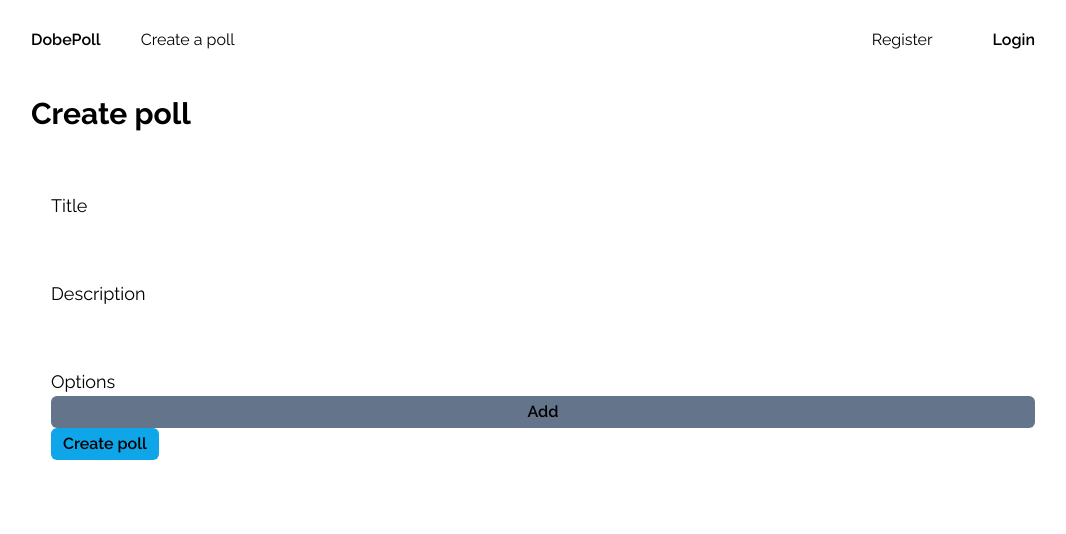
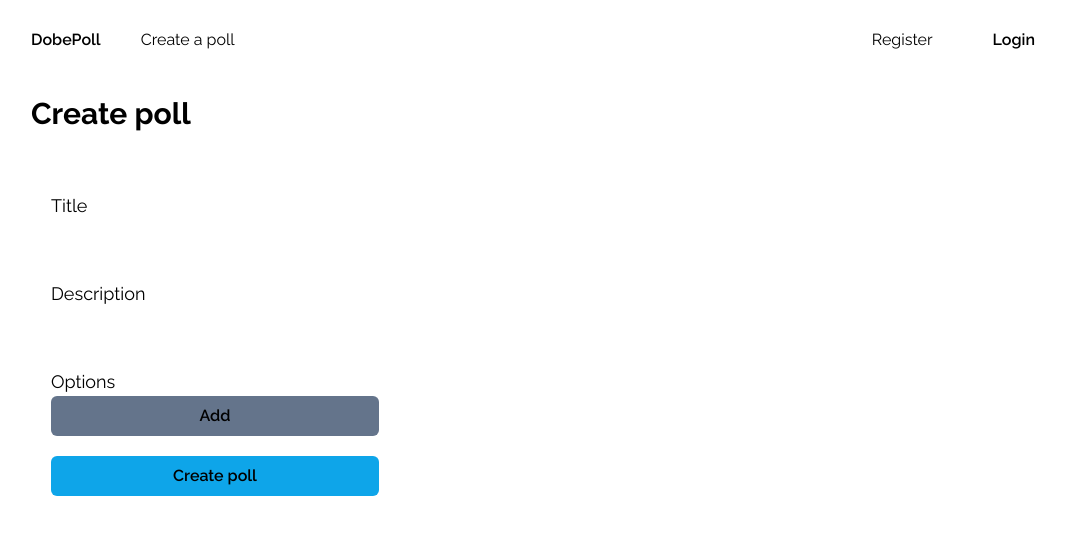
Before and after one commit to VVKDO98/dobepoll, a React (Vite) app in the folder packages/app/: page /create in a window 1280 px wide. Shown: the top 534 px of the page, without its empty margins (97-1163 px from the left). Built offline with nearby package versions, Linux system fonts and the light colour scheme.

Commit message:
Refactor button component

```diff
--- a/packages/app/src/components/Button.jsx
+++ b/packages/app/src/components/Button.jsx
@@ -1,7 +1,16 @@
 import React from 'react'
 import { Link } from 'react-router-dom'
 
-const Button = ({ content, link, secondary }) => {
+const Button = ({ nolink, content, link, secondary, event }) => {
+  if (nolink) {
+    return <button
+              className={secondary ? 'w-1/3 h-10 bg-slate-500 rounded-md font-semibold' : 'w-1/3 h-10 bg-sky-500 rounded-md font-semibold'}
+              onClick={() => console.log('Herlo')}
+            >
+              {content}
+            </button>
+  }
+
   return (
     <button className={secondary ? 'w-1/3 h-10 bg-slate-500 rounded-md font-semibold' : 'w-1/3 h-10 bg-sky-500 rounded-md font-semibold'}>
       <Link to={link}>{content}</Link>
--- a/packages/app/src/components/CreatePollComp.jsx
+++ b/packages/app/src/components/CreatePollComp.jsx
@@ -1,18 +1,17 @@
 import React from 'react'
+import Button from './Button'
 import Input from './Input'
 
 const CreatePollComp = () => {
   return (
     <div className='w-full p-5 dark:bg-slate-600 rounded-md'>
-      <form action="" className='w-full h-full'>
-        <Input name={'Title'} value={'title'}/>
-        <Input name={'Description'} value={'description'}/>
-        <div className='flex flex-col'>
-          <p className='text-lg'>Options</p>
-          <button className='py-1 px-3 bg-slate-500 rounded-md font-semibold'>Add</button>
-        </div>
-        <button type='submit' className='py-1 px-3 bg-sky-500 rounded-md font-semibold'>Create poll</button>
-      </form>
+      <Input name={'Title'} value={'title'}/>
+      <Input name={'Description'} value={'description'}/>
+      <div className='mb-5 flex flex-col'>
+        <p className='text-lg'>Options</p>
+        <Button nolink={true} content={'Add'} event={''} secondary={true}/>
+      </div>
+      <Button nolink={true} content={'Create poll'} event={''} secondary={false}/>
     </div>
   )
 }
```
